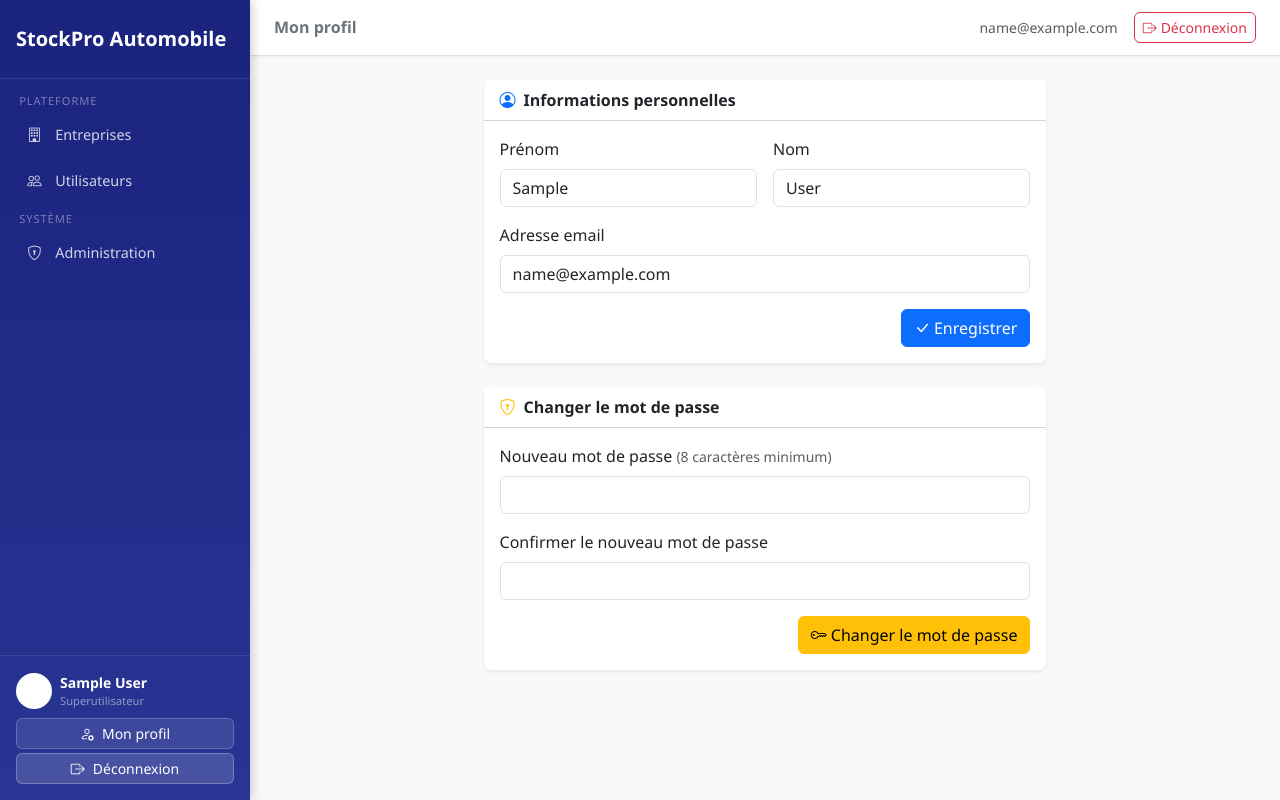
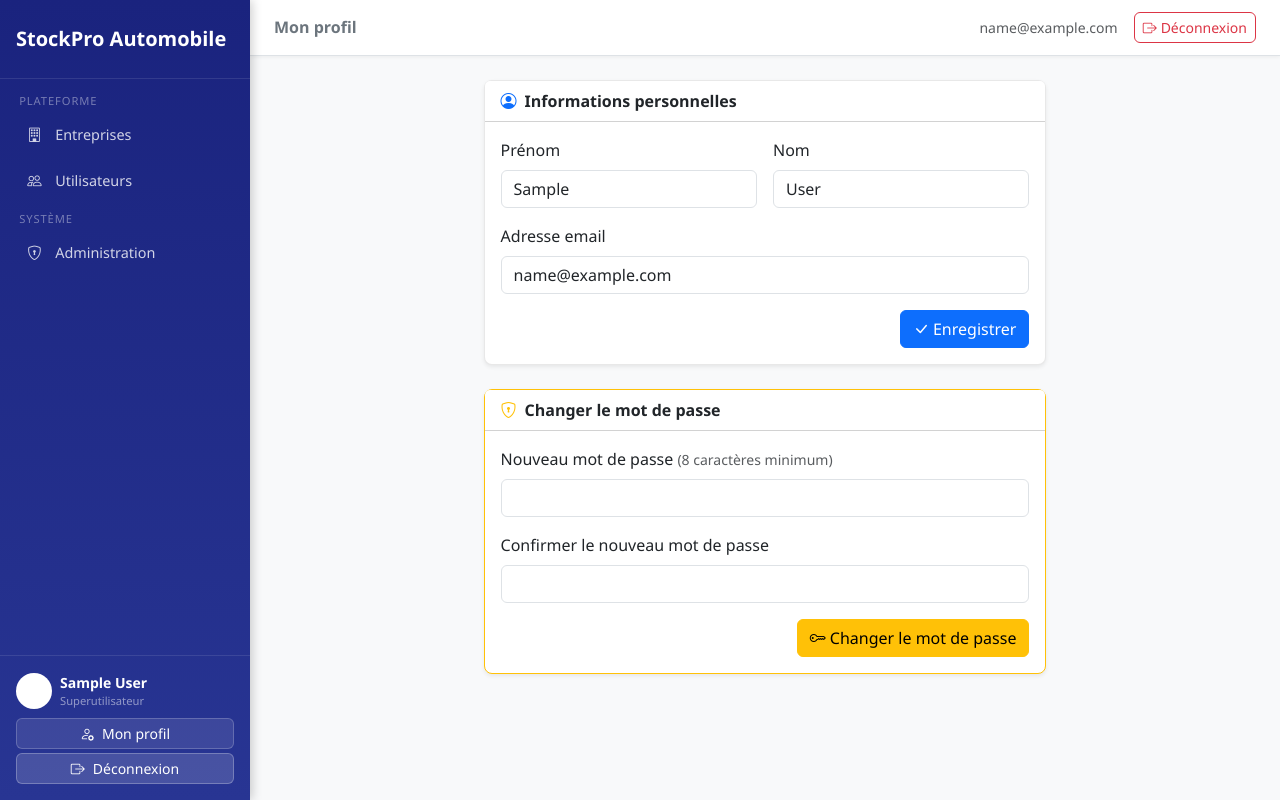
Before and after one commit to Moustapha-cod/stockpro, a Django app: page /mon-profil/ in a window 1280 px wide. Run offline with Django 5.2, Linux system fonts and the light colour scheme; the visitor is signed in with stand-in values (Sample User, id 1); parts of the project's set-up code (start-up, migrations or seed data) failed here and were passed over; some libraries are stand-ins or nearby versions.

Commit message:
Fix cards invisibles et icons manquantes sur Android
- Supprime overflow-x:hidden du body (supprimait box-shadow sur Android Chrome)
- Remplace border:none par border subtle sur .card (cartes visibles sans ombre)

Co-Authored-By: Claude Sonnet 4.6 <noreply@anthropic.com>

```diff
--- a/stockpro/static/css/style.css
+++ b/stockpro/static/css/style.css
@@ -11,7 +11,7 @@ body {
 }
 
 .card {
-    border: none;
+    border: 1px solid rgba(0, 0, 0, 0.09);
     border-radius: 0.5rem;
 }
 
--- a/stockpro/templates/base.html
+++ b/stockpro/templates/base.html
@@ -14,7 +14,7 @@
     {% block extra_css %}{% endblock %}
     <style>
         /* ── Base ─────────────────────────────────────────────────────────── */
-        body { background-color: #f8f9fa; overflow-x: hidden; }
+        body { background-color: #f8f9fa; }
         img { max-width: 100%; height: auto; }
 
         /* ── Sidebar — mobile-first : cachée par défaut ──────────────────── */
```
